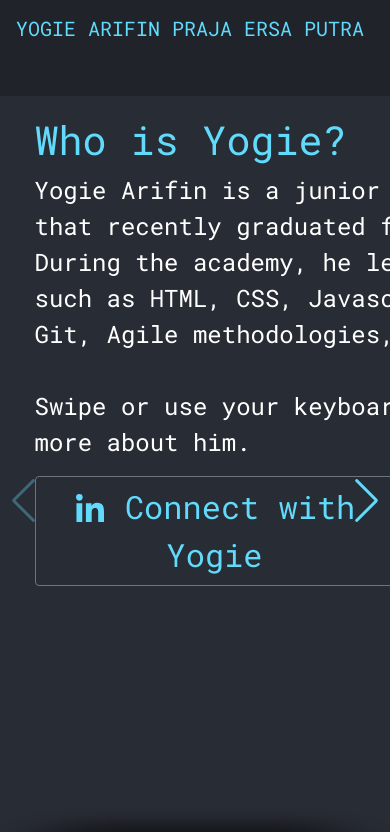
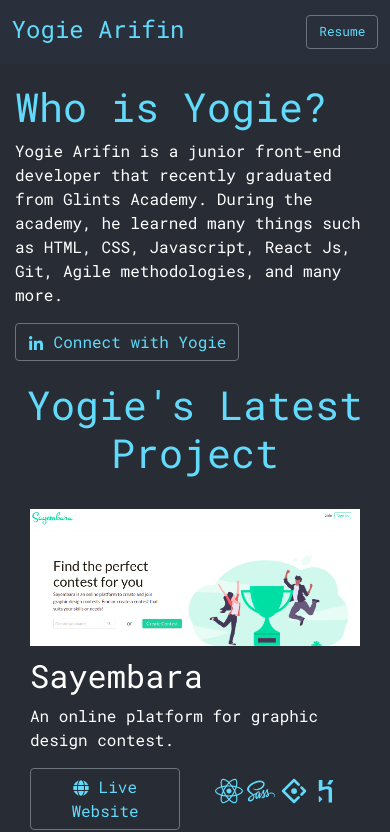
Before and after one commit to yogiearifin/portfolio, a React (Create React App) app: page / in a window 390 px wide. Shown: the top 832 px of the page. Built offline with nearby package versions, Linux system fonts and the light colour scheme.

Commit message:
[Yogie] - add responsive design

```diff
--- a/src/App.js
+++ b/src/App.js
@@ -2,36 +2,20 @@
 import { Provider } from "react-redux"
 import store from "./store"
 import './App.css';
-import SwiperCore, { Navigation, EffectCube, Keyboard} from 'swiper';
-import { Swiper, SwiperSlide } from 'swiper/react';
-import 'swiper/swiper-bundle.css';
-import 'swiper/components/effect-coverflow/effect-coverflow.scss';
-import 'swiper/swiper.scss';
 import Header from "./layouts/header"
 import Intro from "./components/Intro"
 import Projects from "./components/Projects"
 import Testimony from "./components/Testimony"
 
 function App() {
-  SwiperCore.use([Navigation, EffectCube, Keyboard]);
   return (
     <>
     <Provider store={store}>
       <Header />
-      <Swiper
-        spaceBetween={50}
-        slidesPerView={1}
-        effect="cube"
-        navigation
-        keyboard
-        onSlideChange={() => console.log('slide change')}
-        onSwiper={(swiper) => console.log(swiper)}
-        >
-        <SwiperSlide><Intro /></SwiperSlide>
-        <SwiperSlide><Projects /></SwiperSlide>
-        <SwiperSlide><Testimony /></SwiperSlide>
-        </Swiper>
-      </Provider>
+      <Intro />
+      <Projects />
+      <Testimony />
+    </Provider>
     </>
   );
 }
--- a/src/assets/styles/header.scss
+++ b/src/assets/styles/header.scss
@@ -8,16 +8,33 @@
 }
 
 .header {
+    background-color: #2a303b;
+    padding: 1%;
     a {
         color: #61DAFB;
     }
-
+    &-row {
+        margin-top: 1%;
+    }
+    &-name {
+        flex: 85%;
+        margin-left: 1;
+    }
+    @media (max-width:480px) {
+        padding: 3%;
+        h1 {
+            font-size: 1.5rem;
+        }
+        .btn {
+            font-size: 80%;
+        }
+        .header-name {
+            flex: 45%;
+        }
+    }
+    @media (max-width:800px) {
+        .header-name {
+            flex: 70%;
+        }
+    }
 }
-
-.dropdown-menu {
-    background-color: rgb(27, 27, 27);
-}
-
-.navbar-expand-md {
-    background-color: #20232A;
-}
--- a/src/assets/styles/intro.scss
+++ b/src/assets/styles/intro.scss
@@ -1,13 +1,8 @@
 .intro {
     padding-top: 5%;
-    margin-left: 5%;
+    width: 50%;
     p {
         text-align: left;
-        width: 40rem;
-        font-size: 1.5rem;
-    }
-    .btn {
-        font-size: 2rem;
     }
     &-row {
         display: flex;
@@ -21,12 +16,7 @@
             border-radius: 25%;
         }
     }
+    @media (max-width:480px) {
+        width: 100%;
+    }
 }
-
-.swiper-button-prev {
-    color: #61DAFB;
-}
-
-.swiper-button-next {
-    color: #61DAFB;
-}
--- a/src/assets/styles/projects.scss
+++ b/src/assets/styles/projects.scss
@@ -1,33 +1,24 @@
 .project {
-    margin-left: 5%;
     margin-top: 5%;
     h1 {
         text-align: center;
         margin-top: 5%;
     }
     img {
-        width: 30rem;
-        height: 16rem;
-        margin: 10%;
+        width: 100%;
     }
     &-row {
         padding: 1%;
-        .swiper-container {
-            width: 30rem;
+        @media (max-width: 480px) {
+            display: inline;
         }
     }
     &-text {
         margin-top: 3%;
         h2 {
             text-align: left;
-            font-size: 4.5rem;
-        }
-        p {
-            font-size: 1.5rem;
         }
         .btn {
-            font-size: 1rem;
-            margin-left: 10%;
             color: #61DAFB;
             margin-bottom: 3%;
             &:hover {
--- a/src/assets/styles/testimony.scss
+++ b/src/assets/styles/testimony.scss
@@ -10,6 +10,7 @@
     }
     &-row {
         display: flex;
+        margin-top: 3%;
     }
     &-pic {
         margin-bottom: 3%;
@@ -21,26 +22,9 @@
         flex: 70%;
         h2 {
             font-weight: bold;
-            font-size: 1.9rem;
         }
         a {
             color: white;
         }
     }
-    .swiper {
-        &-button {
-            &-next {
-                transform: rotate(90deg);
-                position: absolute;
-                top: 90%;
-                left: 50%;
-            }
-            &-prev {
-                transform: rotate(90deg);
-                position: absolute;
-                top: 10%;
-                left: 50%;
-            }
-        }
-    }
 }
--- a/src/components/Intro.js
+++ b/src/components/Intro.js
@@ -1,12 +1,12 @@
 import React from "react"
-import { Container, Row, Col, Button} from 'reactstrap';
+import { Row, Col, Button} from 'reactstrap';
 import "../assets/styles/intro.scss"
 import { FaLinkedinIn } from "react-icons/fa";
 
 const Intro = () => {
     return (
         <React.Fragment>
-            <Container className="intro">
+            <Col className="intro">
             <h1>Who is Yogie?</h1>
                 <Row className="intro-row">
                     <Col className="intro-text">
@@ -14,16 +14,14 @@
                             developer that recently graduated
                             from Glints Academy. During the
                             academy, he learned many things such as HTML,
-                            CSS, Javascript, React Js, Git, Agile methodologies, and many more. <br/>
-                            <br/>
-                            Swipe or use your keyboard arrow to learn more about him.</p>
+                            CSS, Javascript, React Js, Git, Agile methodologies, and many more.</p>
                             <Button href="https://www.linkedin.com/in/yogie-arifin" target="_blank" rel="noopener noreferrer"><FaLinkedinIn /> Connect with Yogie</Button>
                     </Col>
                     {/* <Col className="intro-img">
                         <img src={require("../assets/images/yogie.jpg")} alt="icon" />
                     </Col> */}
                 </Row>
-            </Container>
+            </Col>
         </React.Fragment>
     )
 }
--- a/src/components/Projects.js
+++ b/src/components/Projects.js
@@ -1,34 +1,19 @@
 import React from "react"
 import "../assets/styles/projects.scss"
 import 'swiper/swiper.scss';
-import { Container, Row, Col, Button} from 'reactstrap';
-import SwiperCore, { Autoplay } from 'swiper';
-import { Swiper, SwiperSlide } from 'swiper/react';
+import { Row, Col, Button} from 'reactstrap';
 import { FaGlobe, FaGitlab, FaSass, FaReact } from "react-icons/fa";
 import { AiOutlineAntDesign } from "react-icons/ai";
 import { DiHeroku } from "react-icons/di";
 
 const Projects = () => {
-    SwiperCore.use([Autoplay]);
     return (
         <React.Fragment>
-            <Container className="project">
+            <Col className="project">
                 <h1>Yogie's Latest Project</h1>
                 <Row className="project-row">
                     <Col className="project-img">
-                        <Swiper
-                        spaceBetween={50}
-                        slidesPerView={1}
-                        autoplay
-                        onSlideChange={() => console.log('slide change')}
-                        onSwiper={(swiper) => console.log(swiper)}
-                        >
-                            <SwiperSlide><img src={require("../assets/images/Sayembara.png")} alt="sayembara" /></SwiperSlide>
-                            <SwiperSlide><img src={require("../assets/images/Sayembara2.png")} alt="sayembara" /></SwiperSlide>
-                            <SwiperSlide><img src={require("../assets/images/Sayembara3.png")} alt="sayembara" /></SwiperSlide>
-                            <SwiperSlide><img src={require("../assets/images/Sayembara4.png")} alt="sayembara" /></SwiperSlide>
-                            <SwiperSlide><img src={require("../assets/images/Sayembara5.png")} alt="sayembara" /></SwiperSlide>
-                        </Swiper>
+                        <img src={require("../assets/images/Sayembara.png")} alt="sayembara" />
                     </Col>
                     <Col className="project-text">
                         <h2>Sayembara</h2>
@@ -49,7 +34,7 @@
                         </Row>
                     </Col>
                 </Row>
-            </Container>
+            </Col>
         </React.Fragment>
     )
 }
--- a/src/components/Testimony.js
+++ b/src/components/Testimony.js
@@ -1,8 +1,6 @@
 import React from "react"
 import { useSelector } from 'react-redux';
-import { Container, Row, Col} from 'reactstrap';
-import SwiperCore, { Navigation, EffectFlip} from 'swiper';
-import { Swiper, SwiperSlide } from 'swiper/react';
+import {  Row, Col} from 'reactstrap';
 import 'swiper/swiper-bundle.css';
 import 'swiper/swiper.scss';
 import "../assets/styles/testimony.scss"
@@ -10,32 +8,12 @@
 
 const Testimony = () => {
     const cards = useSelector(state => state.testi.cards)
-    SwiperCore.use([ Navigation, EffectFlip ]);
-
-    // window.addEventListener('keydown', (e) => {
-    //     if (e.keyCode === 38) {
-    //         Swiper.prevEl()
-    //     }
-    //     if (e.keyCode === 40) {
-    //         Swiper.nextEl()
-    //     }
-    //   });
 
     return(
         <React.Fragment>
             <h1 className="testimony-head">What they say about Yogie</h1>
-            <Container className="testimony">
-                <Swiper
-                spaceBetween={50}
-                slidesPerView={1}
-                direction="vertical"
-                effect="flip"
-                navigation
-                onSlideChange={() => console.log('slide change')}
-                onSwiper={(swiper) => console.log(swiper)}
-                >
+            <Col className="testimony">
                 {cards && cards.map (cards =>
-                            <SwiperSlide>
                     <Row className="testimony-row">
                         <Col className="testimony-pic">
                             <img src={cards.picture} alt={cards.id} />
@@ -45,10 +23,8 @@
                             <p>{cards.testi}</p>
                         </Col>
                     </Row>
-                            </SwiperSlide>
                 )}
-                </Swiper>
-            </Container>
+            </Col>
         </React.Fragment>
     )
 }
--- a/src/layouts/header.js
+++ b/src/layouts/header.js
@@ -1,55 +1,25 @@
-import React, { useState } from 'react';
+import React from 'react';
 import 'bootstrap/dist/css/bootstrap.min.css';
 import "../assets/styles/header.scss"
-import {
-  Collapse,
-  Navbar,
-  NavbarToggler,
-  NavbarBrand,
-  Nav,
-  UncontrolledDropdown,
-  DropdownToggle,
-  DropdownMenu,
-  DropdownItem,
-  NavbarText,
-  Button
-} from 'reactstrap';
+import { Button, Row, Col } from 'reactstrap';
 
 
 const Header = () => {
-    const [isOpen, setIsOpen] = useState(false);
-
-    const toggle = () => setIsOpen(!isOpen);
-
     return (
-        <React.Fragment>
-            <Navbar expand="md" className="header">
-            <NavbarBrand href="/">YOGIE ARIFIN PRAJA ERSA PUTRA</NavbarBrand>
-            <NavbarToggler onClick={toggle} />
-            <Collapse isOpen={isOpen} navbar>
-            <Nav className="mr-auto" navbar>
-                <UncontrolledDropdown nav inNavbar>
-                <DropdownToggle nav caret>
-                    Repository
-                </DropdownToggle>
-                <DropdownMenu right>
-                    <DropdownItem href="https://gitlab.com/yogiearifin">
-                    Gitlab
-                    </DropdownItem>
-                    <DropdownItem href="https://github.com/yogiearifin">
-                    Github
-                    </DropdownItem>
-                </DropdownMenu>
-                </UncontrolledDropdown>
-            </Nav>
-            <NavbarText>
-                <Button href="https://drive.google.com/uc?export=download&id=16yrAR0iA2fNwjAy1B3wQl1WZxKMDKHph">
-                    Resume
-                </Button>
-            </NavbarText>
-            </Collapse>
-        </Navbar>
-      </React.Fragment>
+        <>
+            <Col className="header">
+                <Row className="header-row">
+                    <Col className="header-name">
+                        <h1>Yogie Arifin</h1>
+                    </Col>
+                    <Col className="header-button">
+                        <Button href="https://drive.google.com/uc?export=download&id=16yrAR0iA2fNwjAy1B3wQl1WZxKMDKHph">
+                            Resume
+                        </Button>
+                    </Col>
+                </Row>
+            </Col>
+        </>
     )
 }
 
```
Also changed, not shown: src/App.css (line endings or trailing spaces). Lines whose indentation alone changed are shown as unchanged.
